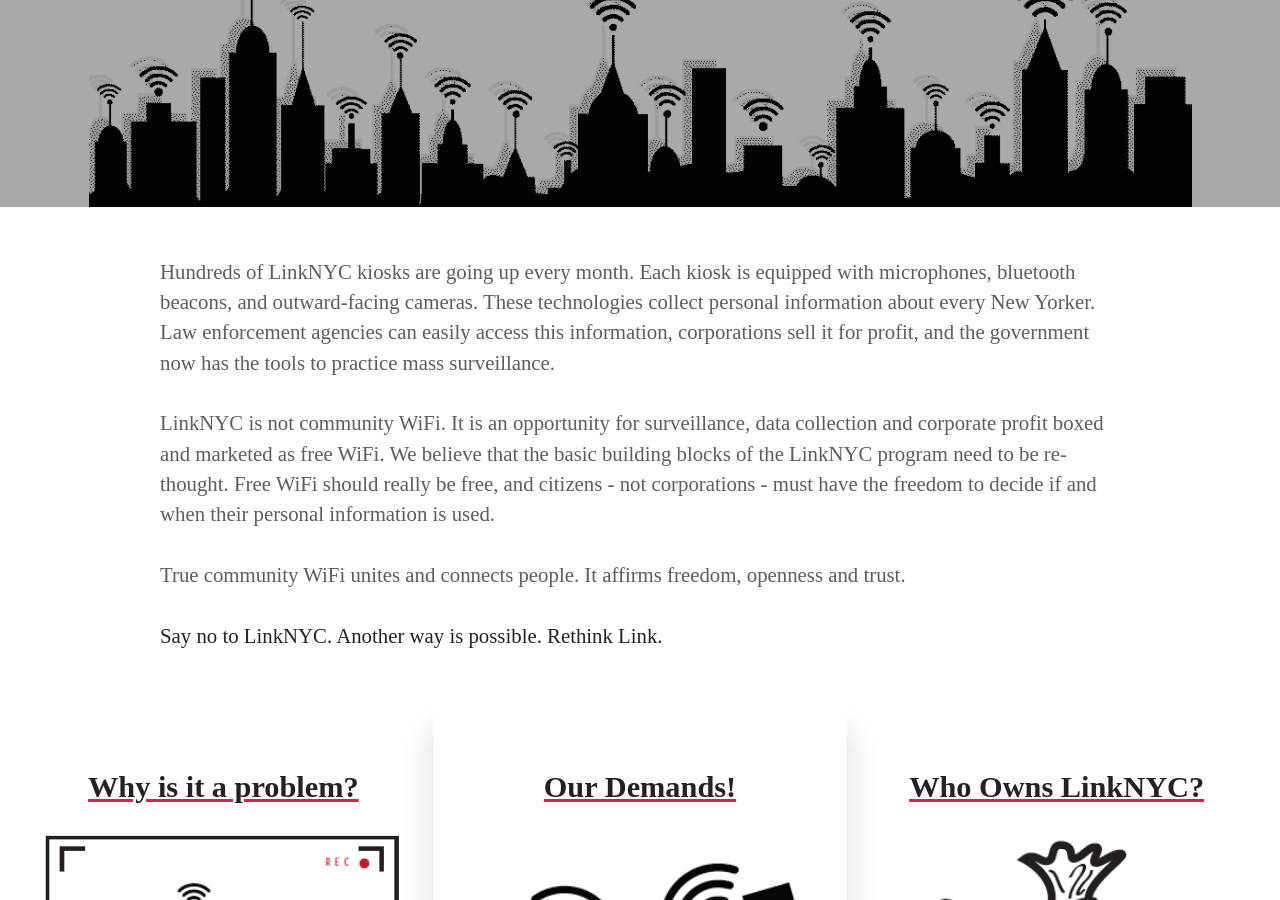
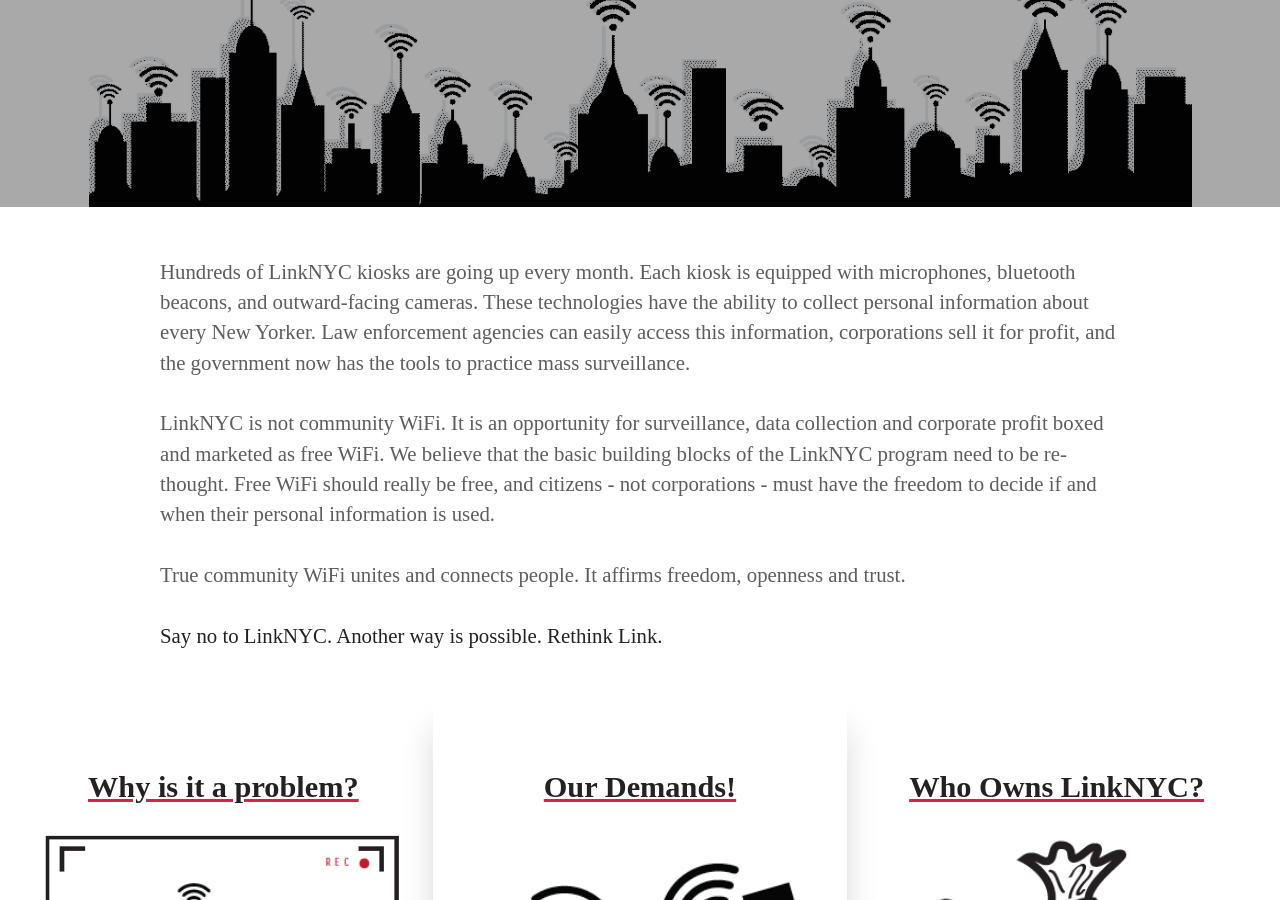
Before and after one commit to rethinklinknyc/rethinklinknyc.github.io, a Jekyll site: the page built from index.html, in a window 1280 px wide and 900 px high, scrolled down 301 px. Built offline with Jekyll 4.4.1, drawn with Linux system fonts in a browser that asks for light colours; some web fonts are replaced; the list of posts is cut into pages by our own code.

Commit message:
Update home_intro.html

```diff
--- a/_includes/home_intro.html
+++ b/_includes/home_intro.html
@@ -1,4 +1,4 @@
-Hundreds of LinkNYC kiosks are going up every month. Each kiosk is equipped with microphones, bluetooth beacons, and outward-facing cameras.  These technologies collect personal information about every New Yorker.  Law enforcement agencies can easily access this information, corporations sell it for profit, and the government now has the tools to practice mass surveillance.
+Hundreds of LinkNYC kiosks are going up every month. Each kiosk is equipped with microphones, bluetooth beacons, and outward-facing cameras.  These technologies have the ability to collect personal information about every New Yorker.  Law enforcement agencies can easily access this information, corporations sell it for profit, and the government now has the tools to practice mass surveillance.
 <br /><br />
 
 LinkNYC is not community WiFi. It is an opportunity for surveillance, data collection and corporate profit boxed and marketed as free WiFi.  We believe that the basic building blocks of the LinkNYC program need to be re-thought.  Free WiFi  should really be free, and citizens - not corporations - must have the freedom to decide if and when their personal information is used. <br /><br />
```
